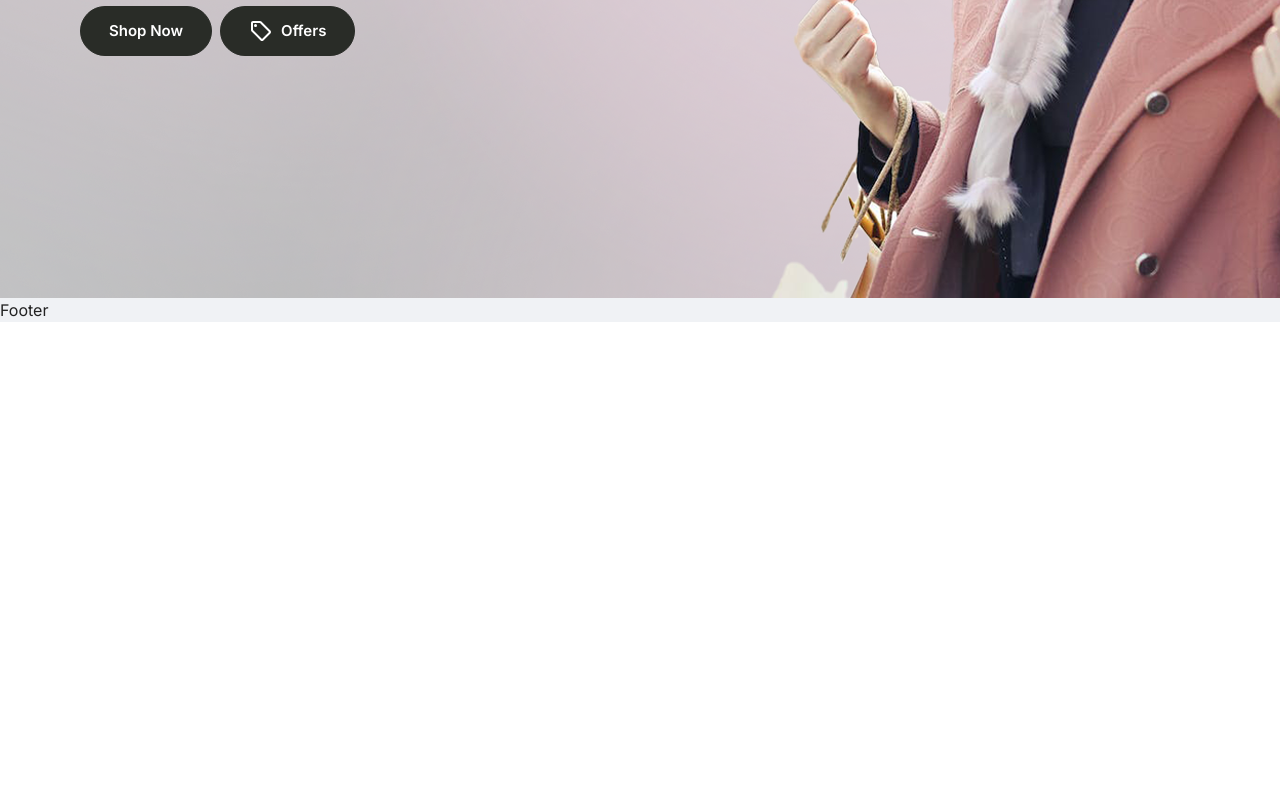
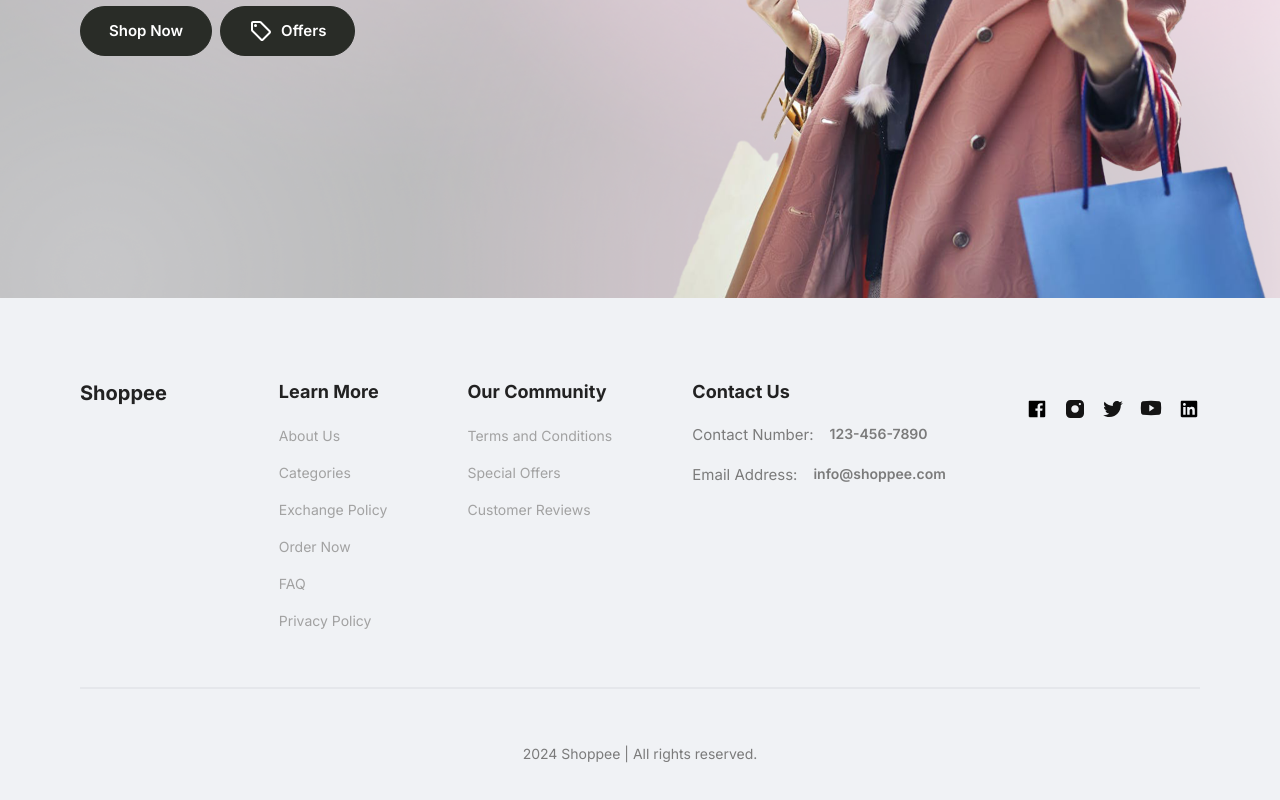
Before and after one commit to Tkavindi/Ecommerce-app, a React (Vite) app in the folder frontend/: page / in a window 1280 px wide. Shown: the part 502-1302 px from the top of the page. Before the commit the page ends 824 px from the top, so only its background shows below. Built offline with nearby package versions, Linux system fonts and the light colour scheme.

Commit message:
Created Footer

```diff
--- a/frontend/src/App.jsx
+++ b/frontend/src/App.jsx
@@ -11,20 +11,19 @@ export default function App() {
   return (
     <main className="bg-primary text-tertiary">
       <BrowserRouter>
-      <Header/>
-      <Routes>
-        <Route path="/" element={<Home/>}/>
-        <Route path="/men" element={<Category/>}/>
-        <Route path="/women" element={<Category/>}/>
-        <Route path="/kids" element={<Category/>}/>
-        <Route path="/product" element={<Product/>}/>
-          <Route path=":productId" element={<Product/>}></Route>
-        <Route path="/cart-page" element={<Cart/>}/>
-        <Route path="/login" element={<Login/>}/>
-      </Routes>
+        <Header />
+        <Routes>
+          <Route path="/" element={<Home />} />
+          <Route path="/men" element={<Category />} />
+          <Route path="/women" element={<Category />} />
+          <Route path="/kids" element={<Category />} />
+          <Route path="/product" element={<Product />} />
+          <Route path="/product/:productId" element={<Product />} /> {/* Dynamic route for productId */}
+          <Route path="/cart-page" element={<Cart />} />
+          <Route path="/login" element={<Login />} />
+        </Routes>
+        <Footer />
       </BrowserRouter>
-      <Footer/>
-
     </main>
-  )
+  );
 }
--- a/frontend/src/assets/data.js
+++ b/frontend/src/assets/data.js
@@ -1,10 +1,12 @@
-// popular
-import p1_img from './product_1.png'
-import p2_img from './product_2.png'
-import p3_img from './product_3.png'
-import p4_img from './product_4.png'
+// Import Product Images
 
-// latest
+// Popular
+import p1_img from "./product_1.png";
+import p2_img from "./product_2.png";
+import p3_img from "./product_3.png";
+import p4_img from "./product_4.png";
+
+// Latest
 import p5_img from "./product_12.png";
 import p6_img from "./product_35.png";
 import p7_img from "./product_14.png";
@@ -15,42 +17,45 @@ import p11_img from "./product_17.png";
 import p12_img from "./product_28.png";
 
 // Footer
-import facebook from './facebook.svg'
-import instagram from './instagram.svg'
-import twitter from './twitter.svg'
-import youtube from './youtube.svg'
-import linkedin from './linkedin.svg'
+import facebook from "./facebook.svg";
+import instagram from "./instagram.svg";
+import twitter from "./twitter.svg";
+import youtube from "./youtube.svg";
+import linkedin from "./linkedin.svg";
 
-
+// Popular Products Array
 export const POPULAR = [
   {
-    id:1,
-    name:"Striped Flutter Sleeve Overlap Collar Peplum Hem Blouse",
-    image:p1_img,
-    new_price:50.00,
-    old_price:80.50,
+    id: 1,
+    name: "Striped Flutter Sleeve Overlap Collar Peplum Hem Blouse",
+    image: p1_img,
+    new_price: 50.0,
+    old_price: 80.5,
   },
-  {id:2,
-    name:"Striped Flutter Sleeve Overlap Collar Peplum Hem Blouse",
-    image:p2_img,
-    new_price:85.00,
-    old_price:120.50,
+  {
+    id: 2,
+    name: "Striped Flutter Sleeve Overlap Collar Peplum Hem Blouse",
+    image: p2_img,
+    new_price: 85.0,
+    old_price: 120.5,
   },
-  {id:3,
-    name:"Striped Flutter Sleeve Overlap Collar Peplum Hem Blouse",
-    image:p3_img,
-    new_price:60.00,
-    old_price:100.50,
+  {
+    id: 3,
+    name: "Striped Flutter Sleeve Overlap Collar Peplum Hem Blouse",
+    image: p3_img,
+    new_price: 60.0,
+    old_price: 100.5,
   },
-  {id:4,
-    name:"Striped Flutter Sleeve Overlap Collar Peplum Hem Blouse",
-    image:p4_img,
-    new_price:100.00,
-    old_price:150.00,
+  {
+    id: 4,
+    name: "Striped Flutter Sleeve Overlap Collar Peplum Hem Blouse",
+    image: p4_img,
+    new_price: 100.0,
+    old_price: 150.0,
   },
 ];
 
-
+// Latest Products Array
 export const LATEST = [
   {
     id: 5,
@@ -110,7 +115,7 @@ export const LATEST = [
   },
 ];
 
-// FOOTER SECTION
+// Footer Links
 export const FOOTER_LINKS = [
   {
     title: "Learn More",
@@ -125,14 +130,11 @@ export const FOOTER_LINKS = [
   },
   {
     title: "Our Community",
-    links: [
-      "Terms and Conditions",
-      "Special Offers",
-      "Customer Reviews",
-    ],
+    links: ["Terms and Conditions", "Special Offers", "Customer Reviews"],
   },
 ];
 
+// Footer Contact Info
 export const FOOTER_CONTACT_INFO = {
   title: "Contact Us",
   links: [
@@ -141,13 +143,8 @@ export const FOOTER_CONTACT_INFO = {
   ],
 };
 
+// Social Media Links
 export const SOCIALS = {
   title: "Social",
-  links: [
-    facebook,
-    instagram,
-    twitter,
-    youtube,
-    linkedin,
-  ],
+  links: [facebook, instagram, twitter, youtube, linkedin],
 };
--- a/frontend/src/components/Footer.jsx
+++ b/frontend/src/components/Footer.jsx
@@ -1,9 +1,75 @@
-import React from 'react'
+import React from "react";
+import { Link } from "react-router-dom";
+import FOOTER_LINKS from "../assets/footer_links";
+import FOOTER_CONTACT_INFO from "../assets/footer_contact";
+import SOCIALS from "../assets/socials";
 
 const Footer = () => {
   return (
-    <div>Footer</div>
-  )
-}
+    <>
+      <footer className="flexCenter pb-24 pt-20">
+        <div className="max_padd_container flex w-full flex-col gap-14">
+          <div className="flex flex-col items-start justify-center gap-[10%] md:flex-row">
+            <Link to="/" className="mb-10 bold-20">
+              Shoppee
+            </Link>
+            <div className="flex flex-wrap gap-8 sm:justify-between md:flex-1">
+              {FOOTER_LINKS.map((col) => (
+                <FooterColumnn title={col.title} key={col.title}>
+                  <ul className="flex flex-col gap-4 regular-14 text-gray-20">
+                    {col.links.map((link) => (
+                      <Link to="/" key={link}>
+                        {link}
+                      </Link>
+                    ))}
+                  </ul>
+                </FooterColumnn>
+              ))}
+              <div className="flex flex-col gap-5">
+                <FooterColumnn title={FOOTER_CONTACT_INFO.title}>
+                  {FOOTER_CONTACT_INFO.links.map((link) => (
+                    <Link to="/" key={link.label} className="flex gap-4 md:flex-col lg:flex-row">
+                      <p>{link.label}:</p>
+                      <p className="medium-14">{link.value}</p>
+                    </Link>
+                  ))}
+                </FooterColumnn>
+              </div>
+              <div className="flex">
+                <FooterColumnn>
+                  <ul className="flex gap-4">
+                    {SOCIALS.links.map((link) => (
+                      <Link to="/" key={link}>
+                        <img
+                          src={link}
+                          alt="socialIcon"
+                          height={22}
+                          width={22}
+                        />
+                      </Link>
+                    ))}
+                  </ul>
+                </FooterColumnn>
+              </div>
+            </div>
+          </div>
+          <div className="border bg-gray-20"></div>
+          <p className="text-center regular-14">2024 Shoppee | All rights reserved.</p>
+        </div>
+      </footer>
+    </>
+  );
+};
 
-export default Footer
+const FooterColumnn = ({ title, children }) => {
+  return (
+    <>
+      <div className="flex flex-col gap-5">
+        <h4 className="bold-18 whitespace-nowrap">{title}</h4>
+        {children}
+      </div>
+    </>
+  );
+};
+
+export default Footer;
--- a/frontend/src/components/Hero.jsx
+++ b/frontend/src/components/Hero.jsx
@@ -7,7 +7,7 @@ const Hero = () => {
   return (
     <>
       <section
-        className="relative bg-hero bg-center bg-no-repeat h-screen  w-full"
+        className="relative bg-hero bg-cover bg-center bg-no-repeat h-screen w-full"
       >
         <div className="max_padd_container relative top-32 xs:top-45 md:top-24">
           <h1 className="h1 capitalize max-w-[37rem]">
```
